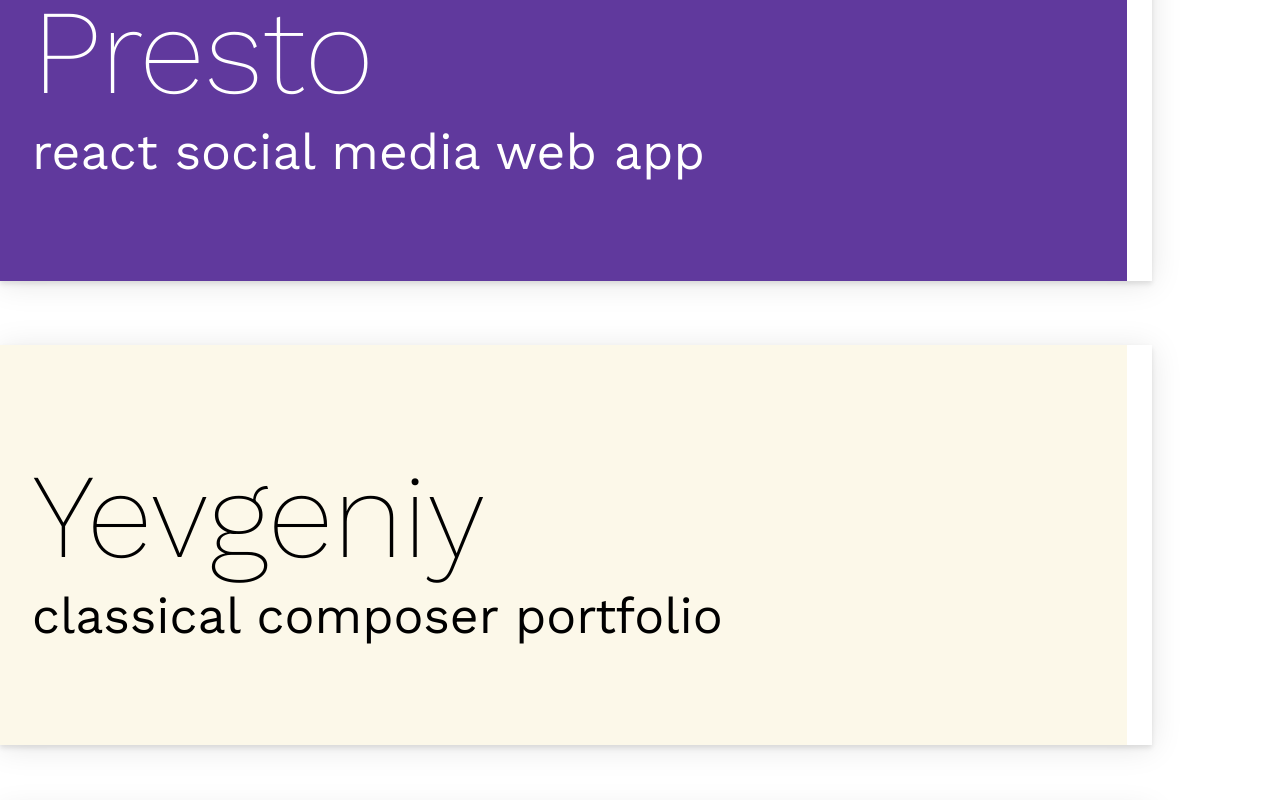
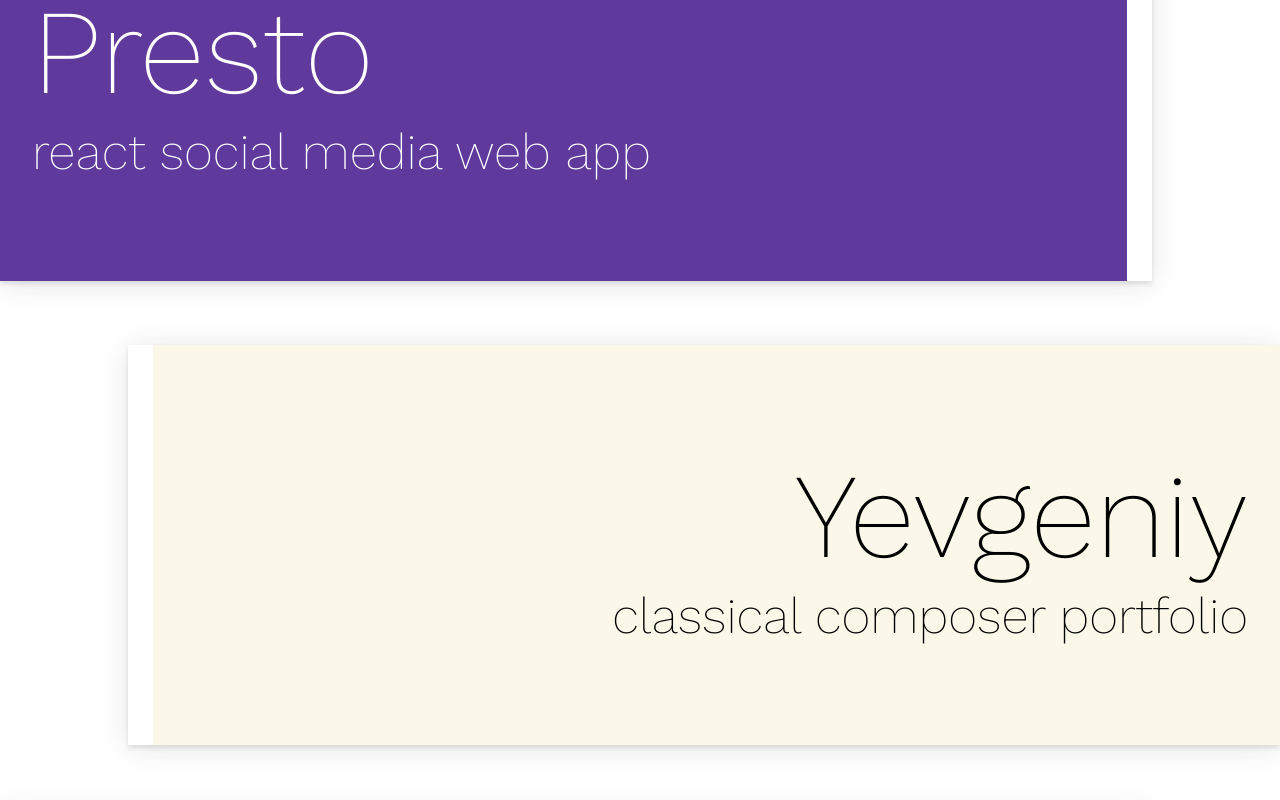
Before and after one commit to austintheriot/digital-portfolio-2, a React (Create React App) app: page / in a window 1280 px wide. Shown: the part 1220-2020 px from the top of the page. Built offline with nearby package versions, Linux system fonts and the light colour scheme.

Commit message:
Portfolio page rough draft done

```diff
--- a/src/App.css
+++ b/src/App.css
@@ -8,6 +8,7 @@ html {
 
 	font-family: 'Work Sans', sans-serif;
 	color: black;
+	scroll-behavior: smooth;
 
 	--shadow: 0 3px 30px rgba(0, 0, 0, 0.1), 0 3px 5px rgba(0, 0, 0, 0.1);
 }
--- a/src/components/ProjectLeft/Projectleft.js
+++ b/src/components/ProjectCard/ProjectCard.js
@@ -1,11 +1,20 @@
 import React from 'react';
-import styles from './ProjectLeft.module.css';
+import styles from './ProjectCard.module.css';
 import { Link } from 'react-router-dom';
 
 export default (props) => {
 	return (
-		<section className={styles.section}>
-			<Link to={props.to || '/'}>
+		<Link
+			to={props.to || '/'}
+			className={[
+				styles.Link,
+				props.rightalign ? styles.rightalign : null,
+			].join(' ')}>
+			<section
+				className={[
+					styles.section,
+					props.rightalign ? styles.rightalign : null,
+				].join(' ')}>
 				<img alt='' className={styles.img} src={props.img || ''} />
 				<div
 					className={[
@@ -16,7 +25,7 @@ export default (props) => {
 					<h3 className={styles.title}>{props.title || 'Title'}</h3>
 					<h4 className={styles.subtitle}>{props.subtitle || 'Subtitle'}</h4>
 				</div>
-			</Link>
-		</section>
+			</section>
+		</Link>
 	);
 };
--- a/src/components/ProjectLeft/ProjectLeft.module.css
+++ b/src/components/ProjectCard/ProjectCard.module.css
@@ -1,34 +1,49 @@
+.Link {
+	position: relative;
+	text-decoration: none;
+	display: block;
+	width: max-content;
+	height: max-content;
+	padding: 0;
+	margin: 3rem auto 4rem auto;
+}
+
 .section {
-	width: 90%;
+	position: relative;
+	height: max-content;
+	width: 90vw;
 	max-width: 400px;
-	margin: 3rem auto 4rem auto;
 	overflow: hidden;
 	box-shadow: var(--shadow);
 }
 
-.section a {
-	text-decoration: none;
-}
-
 .img {
 	width: 100%;
-	transition: width 0.2s;
+	transition: width 0s;
 }
 
 .title,
 .subtitle {
 	text-align: center;
+	max-width: 90%;
+}
+
+.title {
+	margin: 0 auto;
 }
 
 .subtitle {
 	margin: 2rem auto 3rem auto;
 }
 
+/* Medium-size screens */
 @media (min-width: 800px) {
+	.Link {
+		margin: 3rem 0 4rem 0;
+	}
+
 	.section {
-		position: relative;
 		max-width: none;
-		margin: 3rem 0 4rem 0;
 		height: 400px;
 	}
 	.img {
@@ -41,6 +56,7 @@
 	}
 
 	.topDiv {
+		position: absolute;
 		height: 100%;
 		display: flex;
 		flex: none;
@@ -54,18 +70,21 @@
 	.title {
 		text-align: left;
 		margin-left: 2rem;
+		max-width: none;
 	}
 
 	.subtitle {
 		text-align: left;
-		margin: 0;
 		margin: 0 2rem;
+		max-width: none;
 	}
 }
 
+/* Large screens */
 @media (min-width: 1000px) {
 	.img {
 		width: 150px;
+		transition: width 0.2s;
 	}
 
 	.topDiv {
@@ -77,6 +96,7 @@
 	}
 }
 
+/* Color styling (based on props) */
 @media (min-width: 800px) {
 	.whitetext h3,
 	.whitetext h4 {
@@ -103,3 +123,25 @@
 		background-color: #d8e9d4;
 	}
 }
+
+/* Styling for right-aligned projects -- Medium-Sized Screens */
+@media (min-width: 800px) {
+	.Link.rightalign {
+		left: 10%;
+	}
+
+	.rightalign .title,
+	.rightalign .subtitle {
+		text-align: right;
+		margin: 0 2rem 0 0;
+	}
+
+	.rightalign .topDiv {
+		left: unset;
+		right: 0;
+	}
+
+	.rightalign .img {
+		left: 25px;
+	}
+}
--- a/src/routes/Portfolio/Portfolio.js
+++ b/src/routes/Portfolio/Portfolio.js
@@ -4,7 +4,7 @@ import styles from './Portfolio.module.css';
 //components
 import Button from '../../components/Button/Button';
 import Decorations1 from '../../components/Decorations/Decorations1';
-import ProjectLeft from '../../components/ProjectLeft/Projectleft';
+import ProjectCard from '../../components/ProjectCard/ProjectCard';
 
 //images
 import prestoLogo from '../../assets/images/presto__logo.svg';
@@ -31,7 +31,7 @@ export default (props) => {
 			</section>
 			<section>
 				<h2 id='work'>My Work</h2>
-				<ProjectLeft
+				<ProjectCard
 					img={prestoLogo}
 					title='Presto'
 					subtitle='react social media web app'
@@ -39,14 +39,15 @@ export default (props) => {
 					whitetext={true}
 					color='purple'
 				/>
-				<ProjectLeft
+				<ProjectCard
 					img={yevgeniyMonogram}
 					title='Yevgeniy'
 					subtitle='classical composer portfolio'
 					to='/portfolio/yevgeniy'
 					color='cream'
+					rightalign={true}
 				/>
-				<ProjectLeft
+				<ProjectCard
 					img={lascablingLogo}
 					title='LASC'
 					subtitle='local business landing page'
@@ -54,14 +55,15 @@ export default (props) => {
 					whitetext={true}
 					color='blue'
 				/>
-				<ProjectLeft
+				<ProjectCard
 					img={jsartGif}
 					title='JSArt'
 					subtitle='interactive canvas app'
 					to='/portfolio/jsart'
 					color='lightgray'
+					rightalign={true}
 				/>
-				<ProjectLeft
+				<ProjectCard
 					img={emailAPI}
 					title='Email'
 					subtitle='API for static sites'
--- a/src/routes/Portfolio/Portfolio.module.css
+++ b/src/routes/Portfolio/Portfolio.module.css
@@ -42,7 +42,7 @@
 
 	.container h4 {
 		font-size: 50px;
-		font-weight: 400;
+		font-weight: 200;
 	}
 	.container li {
 		font-size: 50px;
```
